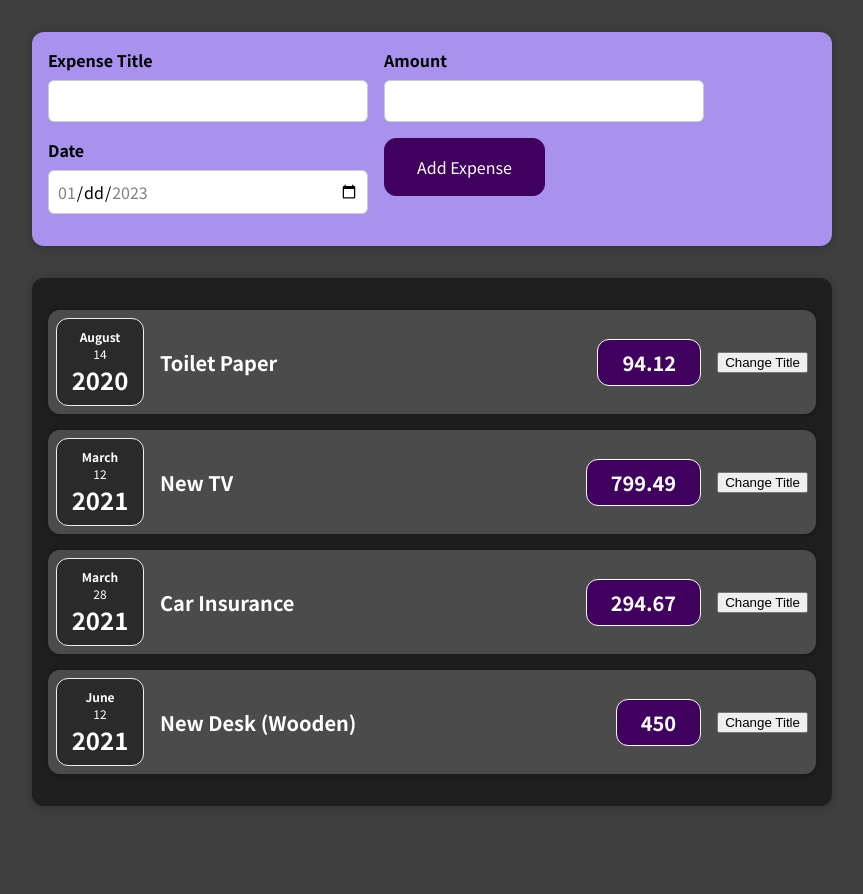
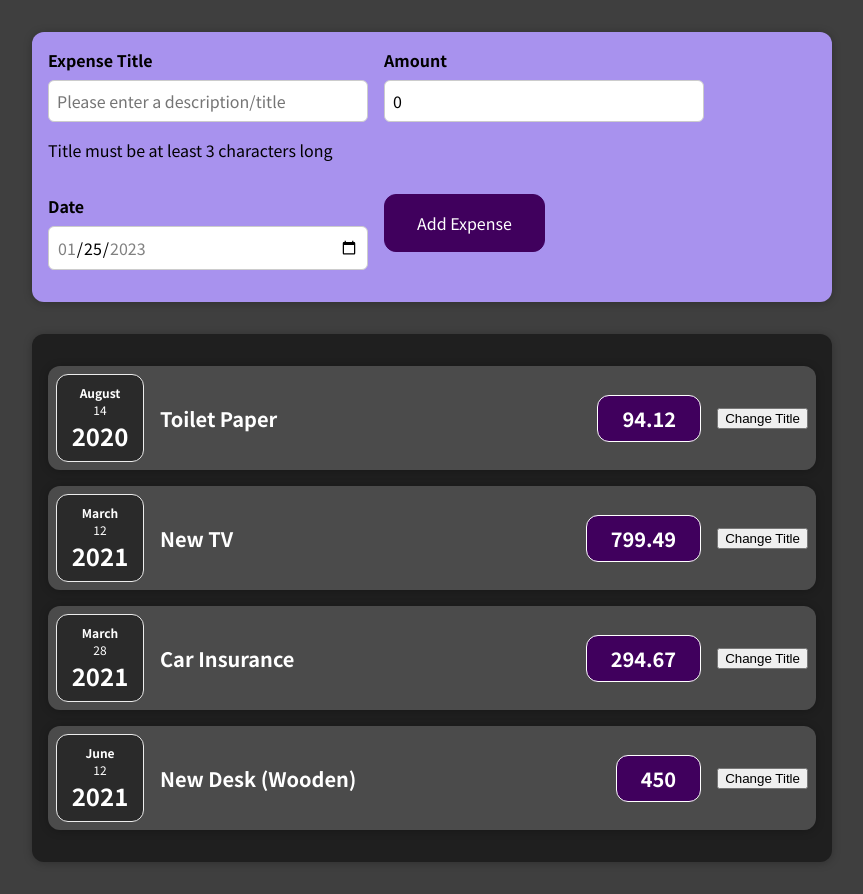
Before and after one commit to flakd/react-expense-tracker, a React (Create React App) app: page / in a window 1280 px wide. Shown: the whole page, without its empty margins (208-1071 px from the left). Before the commit the page ends 838 px from the top, so only its background shows below. Built offline with nearby package versions, Linux system fonts and the light colour scheme.

Commit message:
added 3 handlers and all useStates on inputs

```diff
--- a/src/components/NewExpense/NewExpenseForm.js
+++ b/src/components/NewExpense/NewExpenseForm.js
@@ -2,7 +2,7 @@ import {useState} from 'react';
 import './NewExpenseForm.css';
 
 const NewExpenseForm = () => {
-	const getMaxDate = (() => {
+	const todayDate = (() => {
 		const date = new Date();
 		const month = date.toLocaleString('en-US', {month: '2-digit'});
 		const day = date.toLocaleString('en-US', {day: '2-digit'});
@@ -10,41 +10,76 @@ const NewExpenseForm = () => {
 		//console.log(dateString);
 		return year + '-' + month + '-' + day;
 	})();
+	const maxDate = todayDate;
+
+	const [enteredTitle, setEnteredTitle] = useState('');
+	const [enteredAmount, setEnteredAmount] = useState(0);
+	const [enteredDate, setEnteredDate] = useState(todayDate);
+	const errMsg = 'Title must be at least 3 characters long';
+	const [message, setMessage] = useState(errMsg);
+
+	const inputChangeHandler = (e) => {
+		console(e.target.value);
+	};
 
 	const submitHandler = (e) => {
 		e.preventDefault();
 		console.log('button clicked/ form submit fired, but prevented');
 		console.log(e);
 	};
-	const changeHandler = (e) => {
-		console.log(e.target.value);
+	const titleChangeHandler = (e) => {
+		console.log('current value: ', e.target.value);
+		setEnteredTitle(e.target.value);
+		if (e.target.value.toString().length > 2) {
+			setMessage('Valid title');
+		} else {
+			setMessage(errMsg);
+		}
+		console.log('enteredTitle: ', enteredTitle);
 	};
-
+	const amountChangeHandler = (e) => {
+		console.log('current value: ', e.target.value);
+		setEnteredTitle(e.target.value);
+		console.log('enteredAmount: ', enteredAmount);
+	};
+	const dateChangeHandler = (e) => {
+		console.log('current value: ', e.target.value);
+		setEnteredTitle(e.target.value);
+		console.log('enteredDate: ', enteredDate);
+	};
 	return (
 		<form onSubmit={submitHandler}>
 			<div className='new-expense__controls'>
 				<div className='new-expense__control'>
 					<label htmlFor='title'>Expense Title</label>
 					<input
+						id='title'
 						type='text'
-						onChange={changeHandler}
+						onChange={titleChangeHandler}
+						placeholder='Please enter a description/title'
 					/>
+					<p>{message}</p>
 				</div>
 				<div className='new-expense__control'>
 					<label htmlFor='amount'>Amount</label>
 					<input
+						id='amount'
 						type='number'
 						min='0.01'
 						step='0.01'
-						onChange={changeHandler}
+						defaultValue={0}
+						onChange={amountChangeHandler}
 					/>
 				</div>
 				<div className='new-expense__control'>
 					<label htmlFor='date'>Date</label>
 					<input
+						id='date'
 						type='date'
 						min='2023-01-01'
-						max={getMaxDate}
+						max={maxDate}
+						defaultValue={todayDate}
+						onChange={dateChangeHandler}
 					/>
 				</div>
 				<div className='new-expense__actions'>
```
